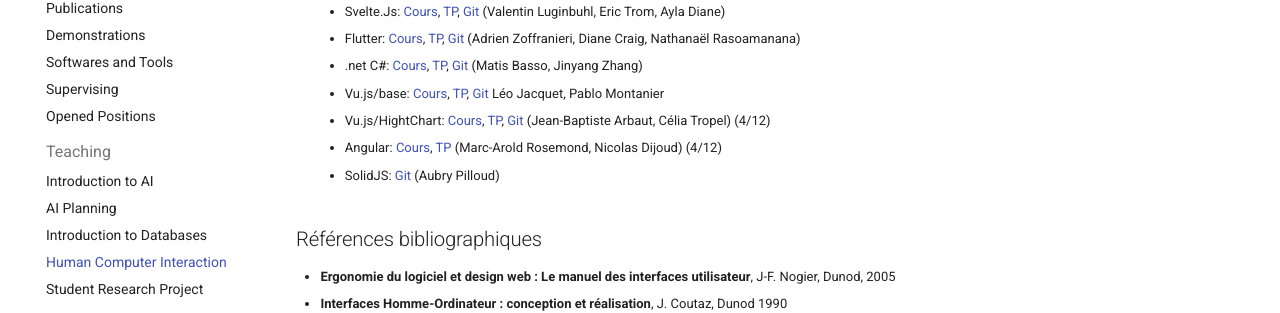
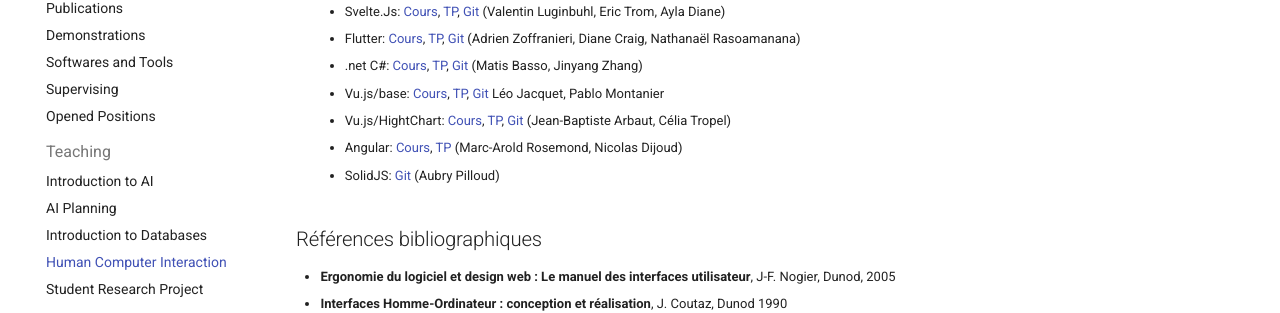
Before and after one commit to pellierd/homepage, an MkDocs documentation site: the page built from docs/teaching/hci.md, in a window 1280 px wide and 900 px high, scrolled down 861 px. Shown: the part 147-460 px from the top of the window. Built offline with MkDocs 1.6.1 and Material for MkDocs 9.7.7, drawn with Linux system fonts in a browser that asks for light colours.

Commit message:
modif cours ihm

```diff
--- a/docs/teaching/hci.md
+++ b/docs/teaching/hci.md
@@ -33,8 +33,8 @@ Après un rappel des principes ergonomiques, ce cours s’intéresse essentielle
     - Flutter: [Cours](hci/tmp/Flutter.pdf), [TP](https://github.com/Pandaniens/FlutterTestIHM/), [Git](https://github.com/Diane38/IHM_S9_Craig_Zoffranieri_-Rasoamanana.git) (Adrien Zoffranieri, Diane Craig, Nathanaël Rasoamanana)
     - .net C#: [Cours](https://docs.google.com/presentation/d/18nEf82vEkagVzWKCFFFI7paTP4bMEXMdSuw1On4LN5Q/edit?slide=id.p#slide=id.p), [TP](https://github.com/yilingwaku/BlazorTpDemo/tree/main), [Git](https://github.com/yilingwaku/BlazorTpDemo/tree/main) (Matis Basso, Jinyang Zhang)
     - Vu.js/base: [Cours](https://github.com/leo-jcq/tp-todo-app/blob/main/presentation.pdf), [TP]( https://github.com/leo-jcq/tp-todo-app), [Git](https://github.com/leo-jcq/projet-ihm) Léo Jacquet, Pablo Montanier
-    - Vu.js/HightChart: [Cours](http://github.com/CTRetu/IHM-Activite-HighCharts/blob/main/HighCharts_Arbaut_Tropel_M2_MIASHS_IC_IHM.pdf), [TP]( https://github.com/CTRetu/IHM-Activite-HighCharts/tree/main), [Git](https://github.com/CTRetu/Interaction-Homme-Machine-Arbaut-Tropel-MIASHS-IC) (Jean-Baptiste Arbaut, Célia Tropel) (4/12)
-    - Angular: [Cours](https://docs.google.com/presentation/d/1ZOapGsFTTztzIMGpo9KG2uXQpOtNoPcrlvw9nQZi9II/edit?slide=id.p2#slide=id.p2), [TP](https://github.com/Nizijolas/IHM2_AngularTP) (Marc-Arold Rosemond, Nicolas Dijoud) (4/12)
+    - Vu.js/HightChart: [Cours](http://github.com/CTRetu/IHM-Activite-HighCharts/blob/main/HighCharts_Arbaut_Tropel_M2_MIASHS_IC_IHM.pdf), [TP]( https://github.com/CTRetu/IHM-Activite-HighCharts/tree/main), [Git](https://github.com/CTRetu/Interaction-Homme-Machine-Arbaut-Tropel-MIASHS-IC) (Jean-Baptiste Arbaut, Célia Tropel)
+    - Angular: [Cours](https://docs.google.com/presentation/d/1ZOapGsFTTztzIMGpo9KG2uXQpOtNoPcrlvw9nQZi9II/edit?slide=id.p2#slide=id.p2), [TP](https://github.com/Nizijolas/IHM2_AngularTP) (Marc-Arold Rosemond, Nicolas Dijoud)
     - SolidJS: [Git](https://github.com/Aubry-PILLOUD/Projet_IHM_Aubry_PILLOUD) (Aubry Pilloud)
 
 ## Références bibliographiques
```
